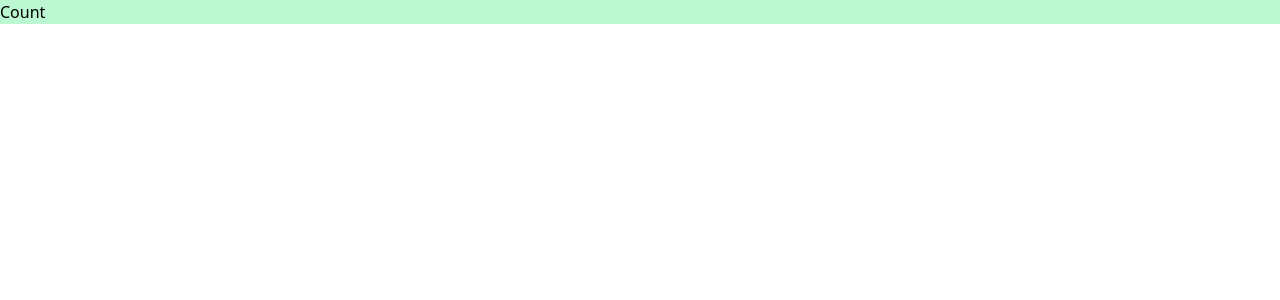
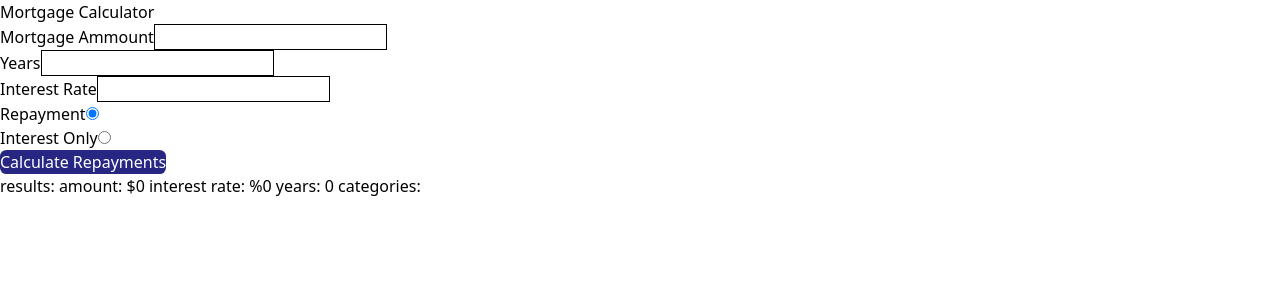
Before and after one commit to Humber70/mortgage-repayment-calculator, a React (Vite) app: page / in a window 1280 px wide. Shown: the top 300 px of the page. Built offline with nearby package versions, Linux system fonts and the light colour scheme.

Commit message:
feat: implement Mortgage Calculator component with form handling and validation

```diff
--- a/index.html
+++ b/index.html
@@ -9,9 +9,7 @@
     <title>Mortgage repayment calculator</title>
   </head>
   <body>
-    <div id="app" class="bg-green-200">
-
-    </div>
+    <div id="app"></div>
   <script src="./src/index.jsx" type="module"></script>
   </body>
 </html>
--- a/src/App.jsx
+++ b/src/App.jsx
@@ -1,11 +1,80 @@
-function Count () {
+import { useState } from 'react'
+
+function MortgageCalculator () {
+
+  const [messageError, setMessageError] = useState(false)
+
+  const [ data, setData ] = useState({
+    amount: 0,
+    years: 0,
+    rate: 0,
+    type: ''
+  })
+
+  function handleClickCalulate (event) {
+    event.preventDefault()
+    const target = event.target;
+    const field = new FormData(target)
+
+    const inputsFields = {
+      amount: Number(field.get('amount')),
+      years: Number(field.get('years')),
+      rate: Number(field.get('percent')),
+      type: field.get('categorie'),
+    }
+    console.log(typeof inputsFields.amount)
+    if(typeof inputsFields.amount === 'string' || inputsFields.amount <= 0) {
+      return setMessageError(true)
+    }else {
+      setMessageError(false)
+    }
+
+    setData({
+      amount: inputsFields.amount,
+      years: inputsFields.years,
+      rate: inputsFields.rate,
+      type: inputsFields.type
+    })
+
+  }
+
   return (
-    <h1>Count</h1>
+    <>
+      <h1>Mortgage Calculator</h1>
+      <form onSubmit={handleClickCalulate}>
+        <div>
+          <label htmlFor='amount'>Mortgage Ammount</label>
+          <input type='number' name='amount' id='amount'/>
+        </div>
+        <span className={messageError ? 'display text-red-800' : 'hidden'}>{messageError &&'this field is required'}</span>
+        <div>
+          <label htmlFor="years">Years</label>
+          <input type='number' name='years' id='years'/>
+        </div>
+        <div>
+          <label htmlFor='percent'>Interest Rate</label>
+          <input type='number' name='percent' id='percent'/>
+        </div>
+        <div>
+          <label htmlFor='repayment'>Repayment</label>
+          <input type='radio' name='categorie' id='repayment' value={'repayment'} defaultChecked/>
+        </div>
+        <div>
+          <label htmlFor="interest">Interest Only</label>
+          <input type='radio' name='categorie' id='interest' value={'interest'}/>
+        </div>
+        <button>Calculate Repayments</button>
+      </form>
+
+      <section>
+        results: amount: ${data.amount} interest rate: %{data.rate} years: {data.years} categories: {data.categorie}
+      </section>
+    </>
   )
 }
 
 export default function App () {
   return (
-    <Count />
+    <MortgageCalculator />
   )
 }
--- a/src/index.css
+++ b/src/index.css
@@ -1,3 +1,12 @@
 @tailwind base;
 @tailwind components;
 @tailwind utilities;
+
+input {
+  border: 1px solid black;
+}
+button {
+  border-radius: .4rem;
+  background-color: #272783;
+  color: white;
+}
```
